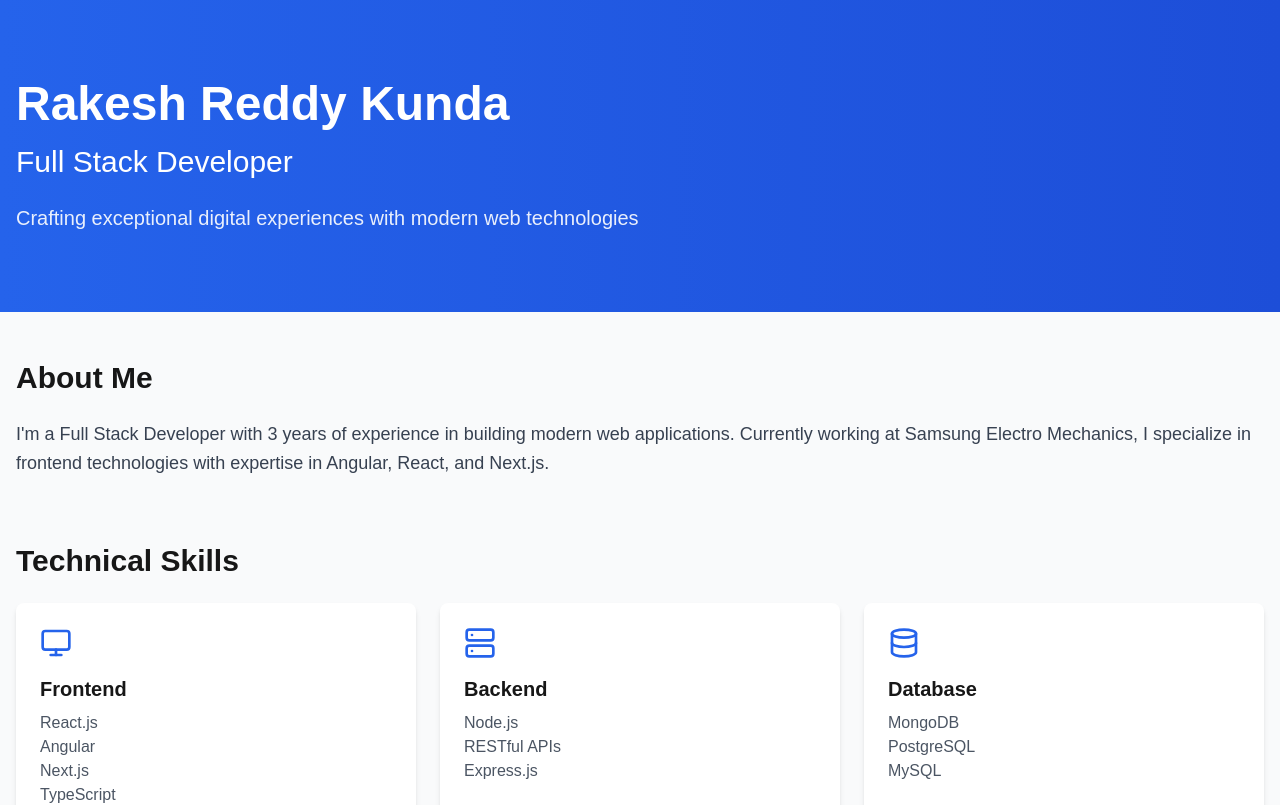
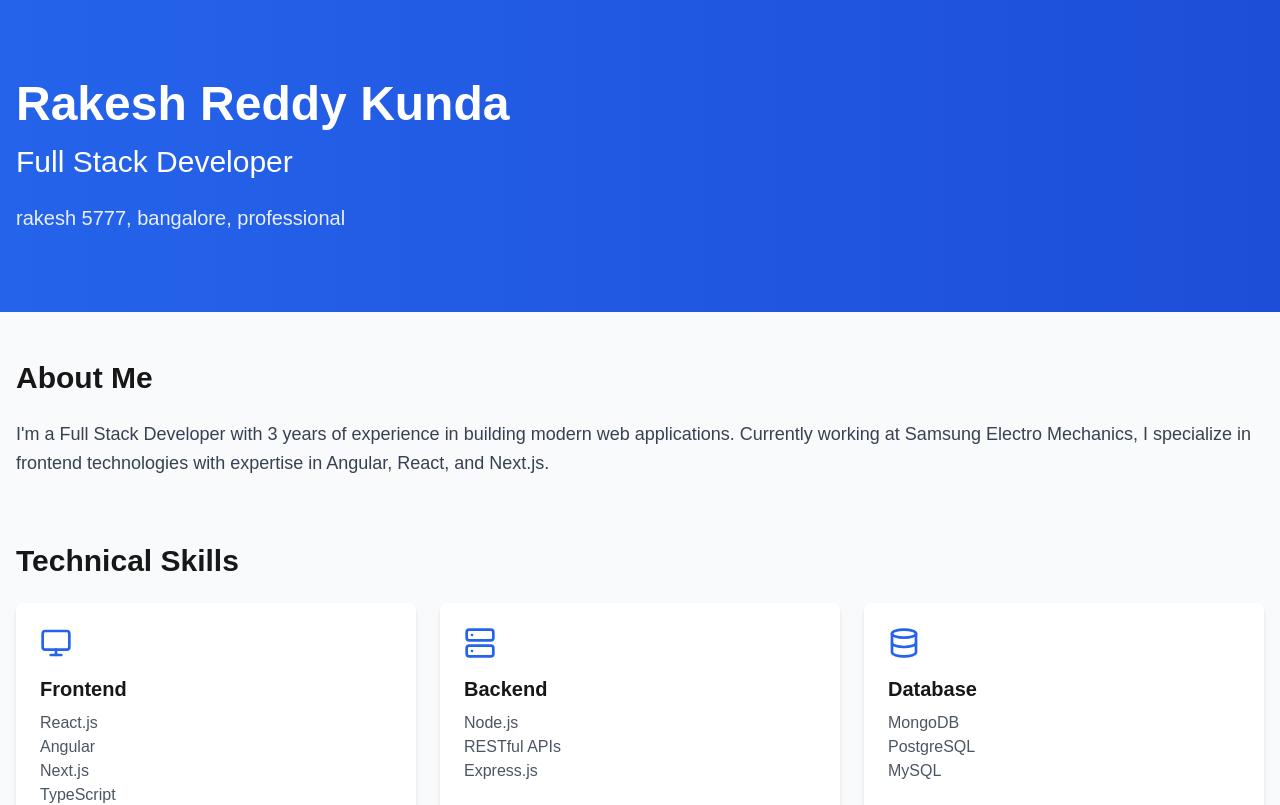
Before and after one commit to Rakesh5777/next-portfolio-demo, a Next.js app: page / in a window 1280 px wide. Shown: the top 805 px of the page. Built offline with nearby package versions, Linux system fonts and the light colour scheme.

Commit message:
updated content

```diff
--- a/app/page.tsx
+++ b/app/page.tsx
@@ -18,8 +18,7 @@ export default function Home() {
           </h1>
           <h2 className="text-2xl md:text-3xl mb-6">Full Stack Developer</h2>
           <p className="text-xl opacity-90">
-            Crafting exceptional digital experiences with modern web
-            technologies
+            rakesh 5777, bangalore, professional
           </p>
         </div>
       </div>
```
